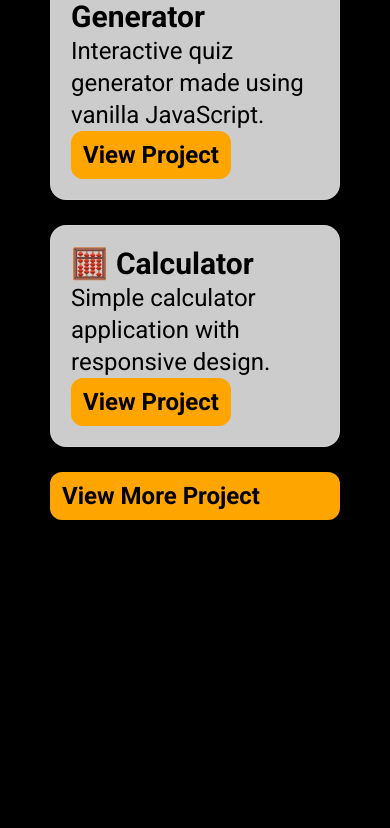
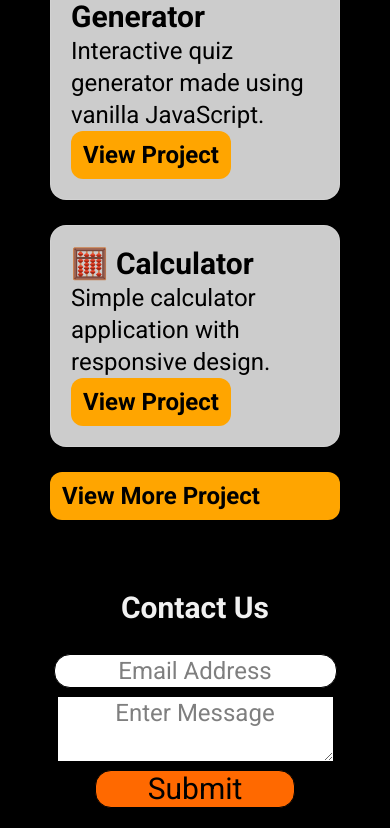
Before and after one commit to shivenhanda/shivenhanda, a React (Vite) app: page / in a window 390 px wide. Shown: the part 4014-4842 px from the top of the page. Before the commit the page ends 4584 px from the top, so only its background shows below. Built offline with nearby package versions, Linux system fonts and the light colour scheme.

Commit message:
Add:Contact

```diff
--- a/package.json
+++ b/package.json
@@ -11,6 +11,7 @@
     "preview": "vite preview"
   },
   "dependencies": {
+    "@formspree/react": "^3.0.0",
     "@tailwindcss/vite": "^4.2.1",
     "@vercel/analytics": "^2.0.1",
     "framer-motion": "^12.35.1",
--- a/src/App.jsx
+++ b/src/App.jsx
@@ -5,6 +5,7 @@ import './App.css'
 import About from './components/About'
 import Projects from './components/Projects'
 import Skills from './components/Skills'
+import Contact from './components/Contact'
 
 function App() {
   return (
@@ -14,6 +15,7 @@ function App() {
     <About/>
     <Skills/>
     <Projects/>
+    <Contact/>
     </>
   )
 }
--- /dev/null
+++ b/src/components/Contact.jsx
@@ -0,0 +1,41 @@
+import React from 'react';
+import { useForm, ValidationError } from '@formspree/react';
+
+export default function Contact() {
+  const [state, handleSubmit] = useForm("mojbkzwe");
+  if (state.succeeded) {
+      return <p className="text-center text-3xl md:text-5xl font-bold mb-5">Thanks for Message!</p>;
+  }
+  return (
+    <form onSubmit={handleSubmit} className="flex justify-center items-center flex-col gap-2 p-5" id="contact">
+        <h1 className="text-center text-3xl md:text-5xl font-bold mb-5">Contact Us</h1>
+      <input
+        id="email"
+        type="email"
+        name="email"
+        required
+        className="border bg-white rounded-2xl text-center text-2xl text-black"
+        placeholder="Email Address"
+      />
+      <ValidationError
+        prefix="Email"
+        field="email"
+        errors={state.errors}
+      />
+      <textarea
+        id="message"
+        name="message"
+        className='text-center text-2xl bg-white text-black border'
+        placeholder="Enter Message"
+      />
+      <ValidationError
+        prefix="Message"
+        field="message"
+        errors={state.errors}
+      />
+      <button type="submit" disabled={state.submitting} className="text-3xl bg-orange-500 w-50 rounded-2xl text-black border">
+        Submit
+      </button>
+    </form>
+  );
+}
--- a/src/components/Navbar.jsx
+++ b/src/components/Navbar.jsx
@@ -50,7 +50,7 @@ export default function Navbar(){
                 w-0 h-0.75 bg-purple-500 transition-all duration-300 group-hover:w-full"></span>
                 </div>
                 <div className="relative hover:text-purple-500 group text-center">
-                    <Link to="/contact" className="text-base md:text-lg font-medium tracking-wide">{isMobile && display?"":"Contact"}</Link>
+                    <Link onClick={()=>document.getElementById("contact").scrollIntoView({behavior:"smooth"})} className="text-base md:text-lg font-medium tracking-wide">{isMobile && display?"":"Contact"}</Link>
                     <span className="absolute left-0 bottom-0
                 w-0 h-0.75 bg-purple-500 transition-all duration-300 group-hover:w-full"></span>
                 </div>
```
Also changed, not shown: 1 other file (tests, documents, lock files or other folders).
